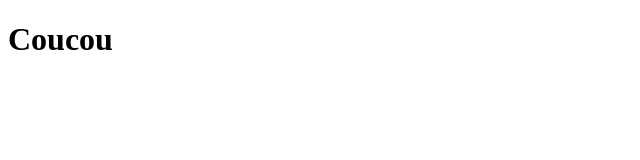
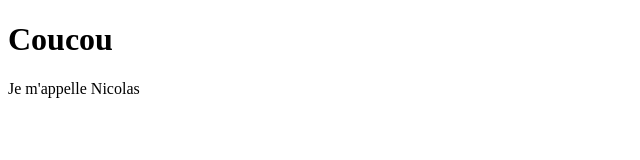
Before and after one commit to nicolasvauche/git_starter, a plain HTML site: page index.html in a window 1280 px wide. Shown: the whole page, without its empty margins (0-640 px from the left). Drawn offline with Linux system fonts and the light colour scheme.

Commit message:
Ajout de mon prénom

```diff
--- a/index.html
+++ b/index.html
@@ -9,5 +9,6 @@
 </head>
 <body>
     <h1>Coucou</h1>
+    <p>Je m'appelle Nicolas</p>
 </body>
 </html>
```
